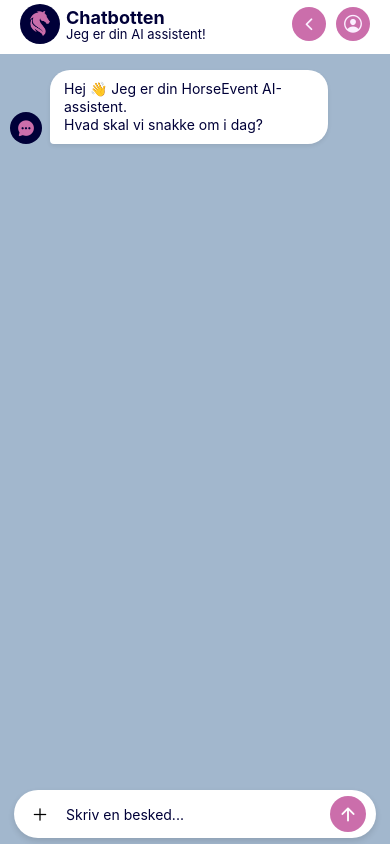
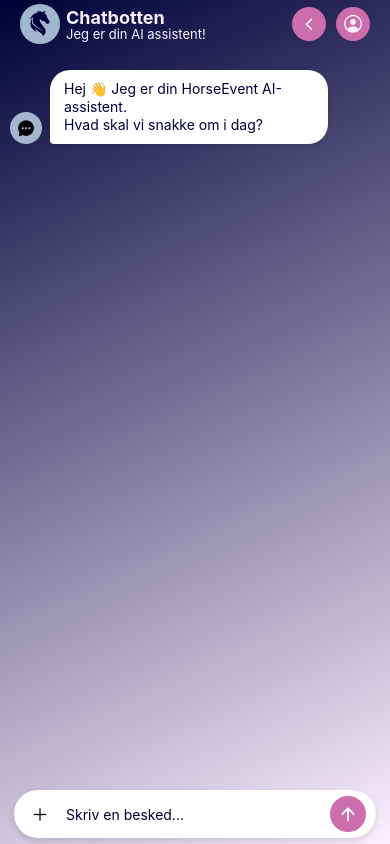
Before and after one commit to Nisamizzi63/HorseEventApp, a React Native app: screen /Chatbot in a window 390 px wide. Built offline with nearby package versions, Linux system fonts and the light colour scheme.

Commit message:
layout changes in chatbotscreen and homescreen

```diff
--- a/components/layout/ChatbotLayout/MessageBubble.js
+++ b/components/layout/ChatbotLayout/MessageBubble.js
@@ -19,7 +19,7 @@
           <Ionicons
             name="chatbubble-ellipses"
             size={18}
-            color={palette.pink}
+            color={palette.dark}
           />
         </View>
       )}
@@ -96,7 +96,7 @@
     width: 32,
     height: 32,
     borderRadius: 16,
-    backgroundColor: palette.darkblue,
+    backgroundColor: palette.lightblue,
     alignItems: 'center',
     justifyContent: 'center',
   },
--- a/components/layout/HomeScreenLayout/EventHighlightCard.js
+++ b/components/layout/HomeScreenLayout/EventHighlightCard.js
@@ -7,14 +7,13 @@
 const EventHighlightCard = ({ title, date, onPress }) => (
   <TouchableOpacity style={styles.eventCard} onPress={onPress}>
 
-    {/* Gradient background */}
+     {/* Gradient background */}
     <LinearGradient
       colors={[palette.darkblue, palette.lightblue]}
       start={{ x: 0, y: 2 }}
       end={{ x: 2, y: 3 }}
       style={styles.gradientBackground}
     />
-
     {/* Card Content */}
     <View style={styles.contentWrapper}>
       <View style={styles.eventImageWrapper}>
--- a/components/layout/HomeScreenLayout/MenuCard.js
+++ b/components/layout/HomeScreenLayout/MenuCard.js
@@ -8,7 +8,7 @@
     {/* Gradient background */}
     <LinearGradient
       colors={[palette.darkblue, palette.lightblue]}
-      start={{ x: 0, y: 2 }}
+      start={{ x: 0, y: 3 }}
       end={{ x: 2, y: 3 }}
       style={styles.gradientBackground}
     />
--- a/components/layout/SharedLayout/Header.js
+++ b/components/layout/SharedLayout/Header.js
@@ -29,7 +29,6 @@
 
         {/* Title + subtitle in a column, next to the logo */}
         <View style={styles.titleColumn}>
-          {/* This is your main title (e.g. "Horse Ride") */}
           <Text style={styles.headerTitle}>{title}</Text>
 
           {/* Subtitle / welcome text directly UNDER the title, not under the logo */}
@@ -86,7 +85,7 @@
     width: 40,
     height: 40,
     borderRadius: 40,
-    backgroundColor: palette.darkblue,
+    backgroundColor: palette.lightblue,
     alignItems: 'center',
     justifyContent: 'center',
     marginRight: 6,
@@ -95,7 +94,7 @@
   logoImage: {
     width: 50,
     height: 35,
-    tintColor: palette.pink,
+    tintColor: palette.darkblue,
   },
 
   titleColumn: {
@@ -105,14 +104,14 @@
   },
 
   headerTitle: {
-    color: palette.darkblue,
+    color: palette.lightpink,
     fontSize: 18,
     fontWeight: '700',
     marginBottom: -2,
   },
 
   welcomeText: {
-    color: palette.darkblue,
+    color: palette.lightpink,
     fontSize: 13,
     marginTop: 0,
   },
--- a/screens/ChatbotScreen.js
+++ b/screens/ChatbotScreen.js
@@ -8,6 +8,7 @@
 } from 'react-native';
 import { SafeAreaView } from 'react-native-safe-area-context';
 import { useNavigation, useRoute } from '@react-navigation/native';
+import { LinearGradient } from 'expo-linear-gradient';
 
 // Shared Layout
 import palette from '../components/colors/palette';
@@ -98,8 +99,13 @@
   }
 
   return (
-    <View style={styles.root}>
-      {/* TOP SAFE AREA: white (notch area + header) */}
+    <LinearGradient
+      colors={[palette.darkblue, palette.lightpink]}
+      start={{ x: 0, y: 0 }}
+      end={{ x: 1, y: 1 }}
+      style={styles.gradientBackground}
+    >
+      {/* TOP SAFE AREA: white header area on top of gradient */}
       <SafeAreaView edges={['top']} style={styles.topSafeArea}>
         <View style={styles.headerBar}>
           <Header
@@ -112,7 +118,7 @@
         </View>
       </SafeAreaView>
 
-      {/* BOTTOM PART: light blue + keyboard handling + bottom safe area */}
+      {/* BOTTOM: chat content over gradient */}
       <SafeAreaView edges={['bottom']} style={styles.bottomSafeArea}>
         <KeyboardAvoidingView
           style={styles.keyboardWrapper}
@@ -136,34 +142,33 @@
               loading={loading}
             />
           </View>
-
         </KeyboardAvoidingView>
       </SafeAreaView>
-    </View>
+    </LinearGradient>
   );
 }
 
 const styles = StyleSheet.create({
-  root: {
+  gradientBackground: {
     flex: 1,
-    backgroundColor: 'white',
   },
 
   // TOP SAFE AREA / HEADER
   topSafeArea: {
-    backgroundColor: 'white',
+  backgroundColor: 'transparent',
   },
   headerBar: {
-    backgroundColor: 'white',
+    backgroundColor: 'transparent',
     paddingHorizontal: 20,
     paddingBottom: 10,
     justifyContent: 'center',
   },
 
+
   // BOTTOM AREA (chat + bottom safe area)
   bottomSafeArea: {
     flex: 1,
-    backgroundColor: palette.lightblue,
+    backgroundColor: 'transparent', // important so gradient is visible
   },
 
   keyboardWrapper: {
@@ -172,7 +177,7 @@
 
   chatContainer: {
     flex: 1,
-    backgroundColor: palette.lightblue,
+    backgroundColor: 'transparent',
     paddingHorizontal: 10,
   },
 
--- a/screens/HomeScreen.js
+++ b/screens/HomeScreen.js
@@ -27,9 +27,9 @@
 
   return (
     <LinearGradient
-      colors={[palette.white, palette.white]}
-      start={{ x: 1, y: 2 }}
-      end={{ x: 0, y: 0 }}
+      colors={[palette.darkblue, palette.lightpink]}
+      start={{ x: 0, y: 0 }}
+      end={{ x: 1, y: 1 }}
       style={styles.gradientBackground}
     >
       <SafeAreaView style={styles.safeArea}>
```
Also changed, not shown: components/layout/SharedLayout/BottomMenuNavBar.js (+8 -0 lines).
